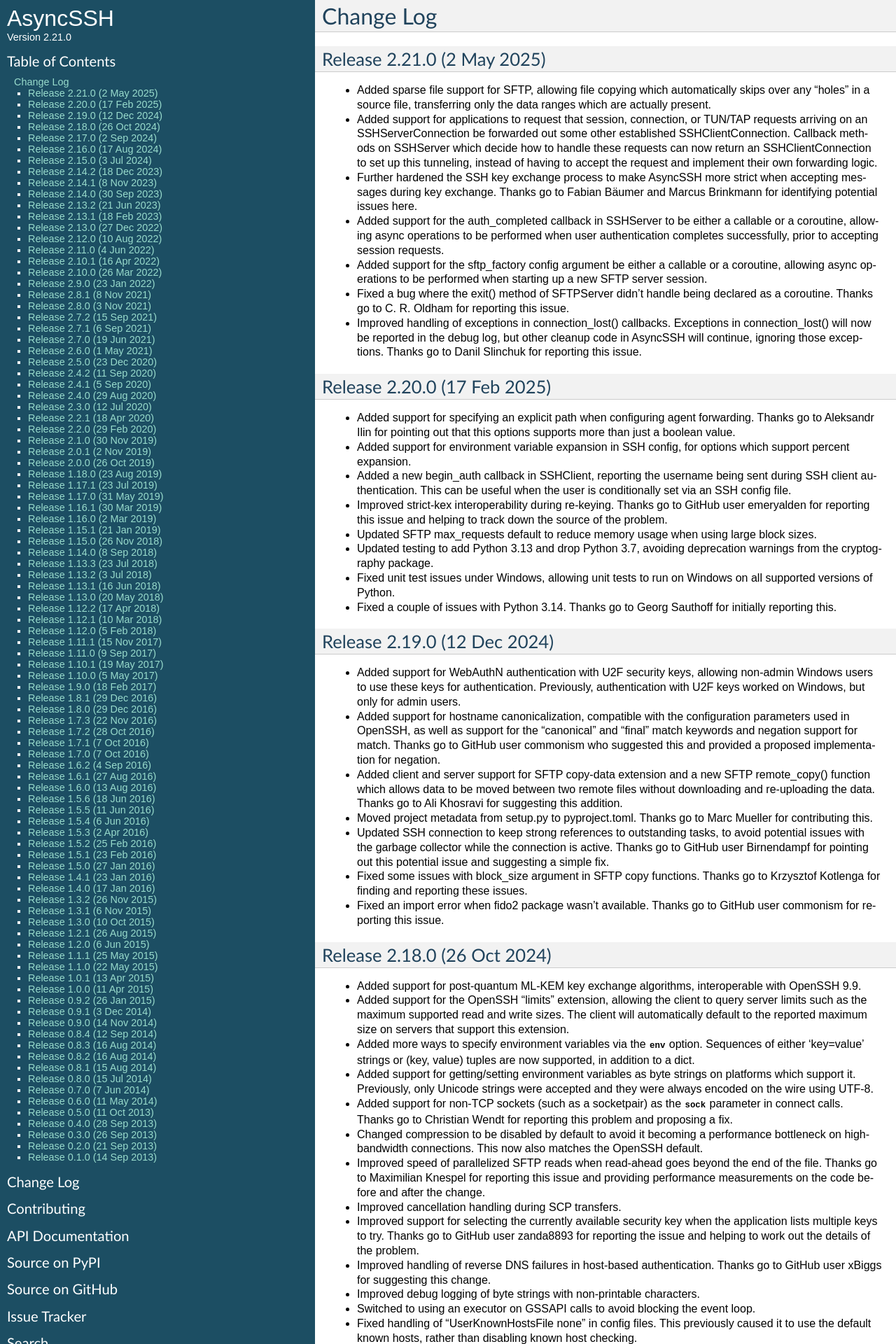
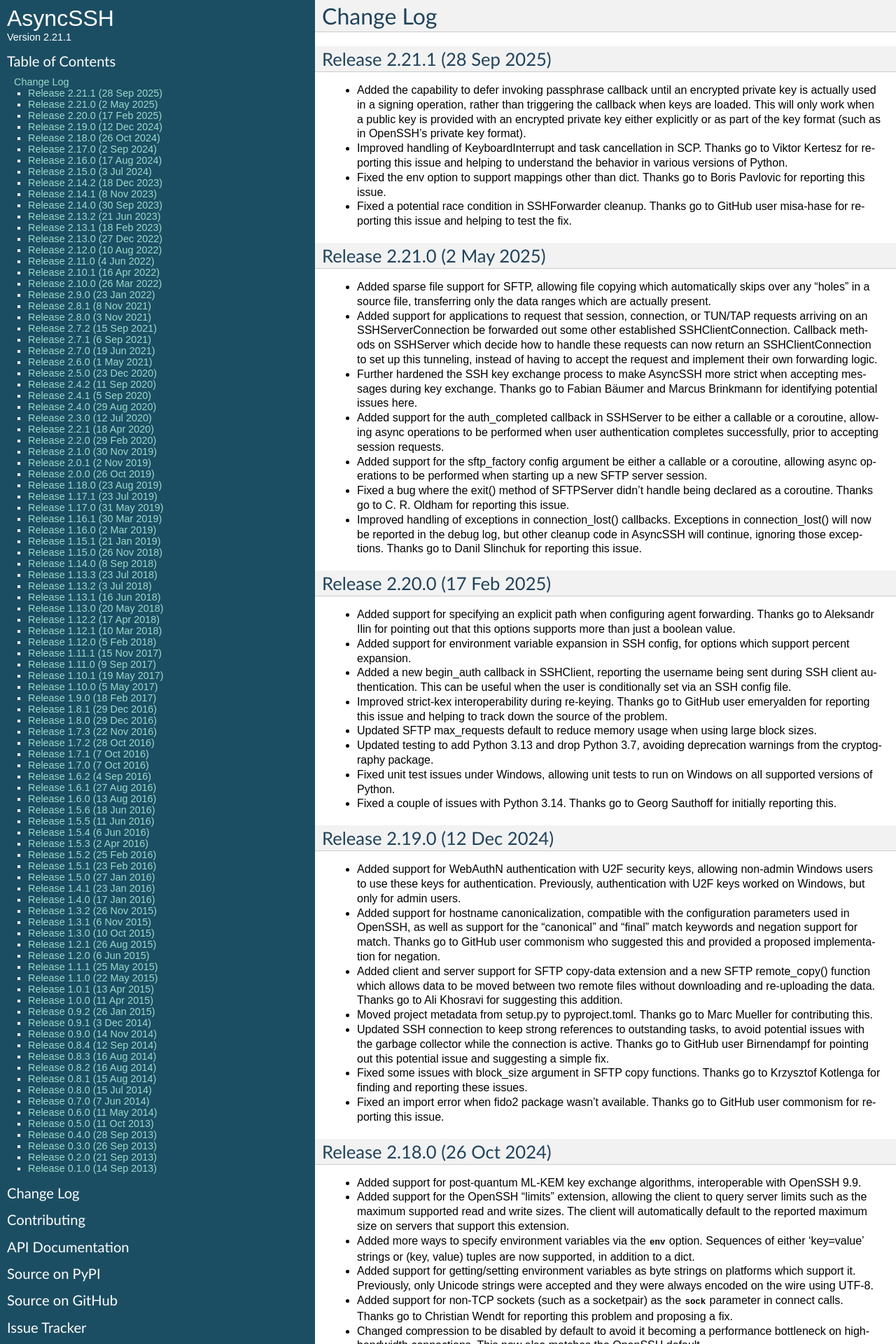
Before and after one commit to ronf/asyncssh, a Sphinx documentation site: the page built from docs/changes.rst, in a window 1280 px wide. Shown: the top 1920 px of the page at 70% size. Built offline with Sphinx 7.4.7, drawn with Linux system fonts in a browser that asks for light colours.

Commit message:
Bump version number up to 2.21.1 and update change log

```diff
--- a/asyncssh/version.py
+++ b/asyncssh/version.py
@@ -26,4 +26,4 @@ __author_email__ = 'ronf@timeheart.net'
 
 __url__ = 'http://asyncssh.timeheart.net'
 
-__version__ = '2.21.0'
+__version__ = '2.21.1'
--- a/docs/changes.rst
+++ b/docs/changes.rst
@@ -2,6 +2,27 @@
 
 Change Log
 ==========
+
+Release 2.21.1 (28 Sep 2025)
+----------------------------
+
+* Added the capability to defer invoking passphrase callback until
+  an encrypted private key is actually used in a signing operation,
+  rather than triggering the callback when keys are loaded. This
+  will only work when a public key is provided with an encrypted
+  private key either explicitly or as part of the key format (such
+  as in OpenSSH's private key format).
+
+* Improved handling of KeyboardInterrupt and task cancellation in
+  SCP. Thanks go to Viktor Kertesz for reporting this issue and
+  helping to understand the behavior in various versions of Python.
+
+* Fixed the env option to support mappings other than dict. Thanks
+  go to Boris Pavlovic for reporting this issue.
+
+* Fixed a potential race condition in SSHForwarder cleanup. Thanks
+  go to GitHub user misa-hase for reporting this issue and helping
+  to test the fix.
 
 Release 2.21.0 (2 May 2025)
 ---------------------------
```
